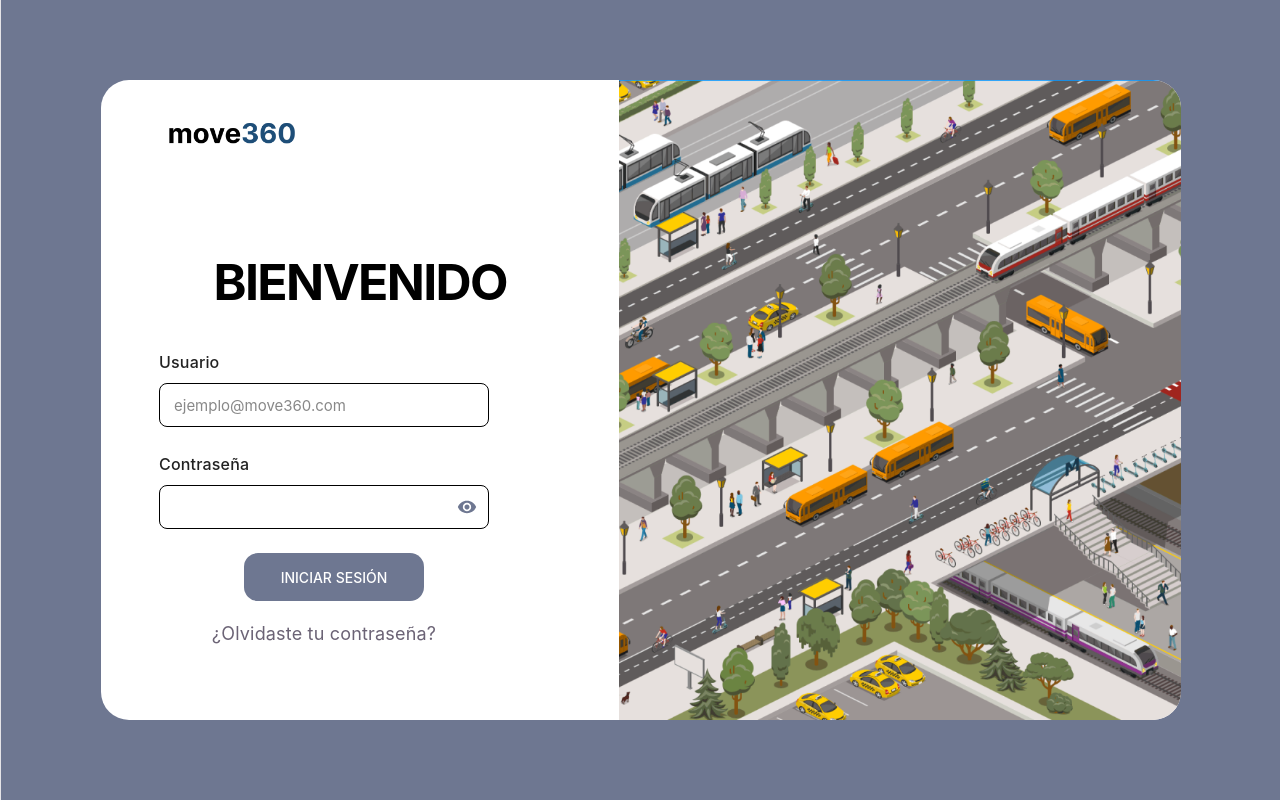
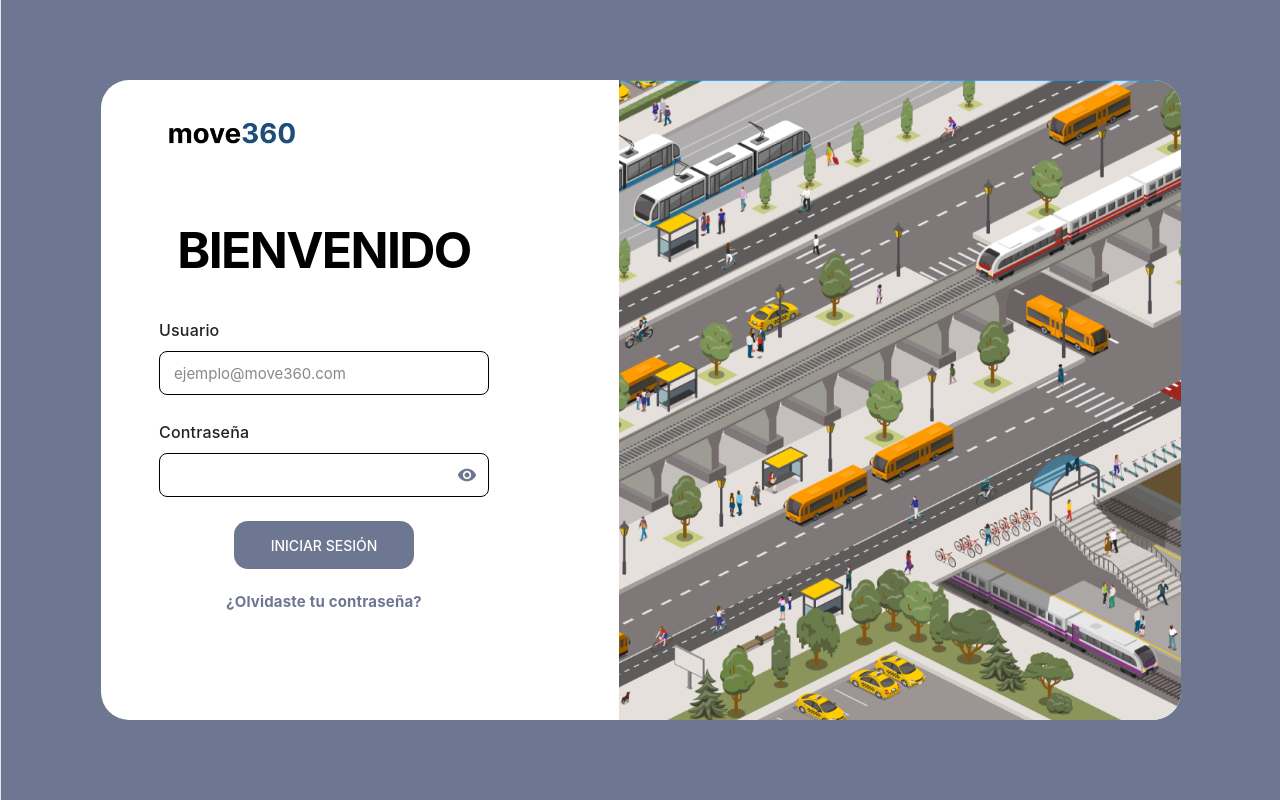
Before and after one commit to TC3005B-Equipo6/admin-front, a React (Vite) app: page / in a window 1280 px wide. Built offline with nearby package versions, Linux system fonts and the light colour scheme.

Commit message:
hotfix/Correct alignment for header

```diff
--- a/src/screens/Login/Login.module.css
+++ b/src/screens/Login/Login.module.css
@@ -33,11 +33,13 @@
 
 .left h1 {
   font-family: "Inter", sans-serif;
+  width: 100%;
+  max-width: 330px;
   font-size: 50px;
   font-weight: 700;
   line-height: 1;
   color: #000;
-  margin-bottom: 42px;
+  margin: 0 0 42px;
 }
 
 .form {
@@ -89,7 +91,6 @@
   border-radius: 14px;
   margin: 20px auto;
   display: block;
-  transform: translateX(10px);
 }
 
 .forgot {
@@ -98,7 +99,7 @@
   font-weight: 700;
   color: #6E7791;
   cursor: pointer;
-  margin: 15 px auto 15 px auto;
+  margin: 15px auto 0;
 }
 
 .right {
--- a/src/screens/Login/Login.tsx
+++ b/src/screens/Login/Login.tsx
@@ -61,7 +61,7 @@ export default function LoginScreen() {
 
             <Button type="submit" label="INICIAR SESIÓN" />
 
-            <p>¿Olvidaste tu contraseña?</p>
+            <p className={styles.forgot}>¿Olvidaste tu contraseña?</p>
           </form>
         </div>
 
```
